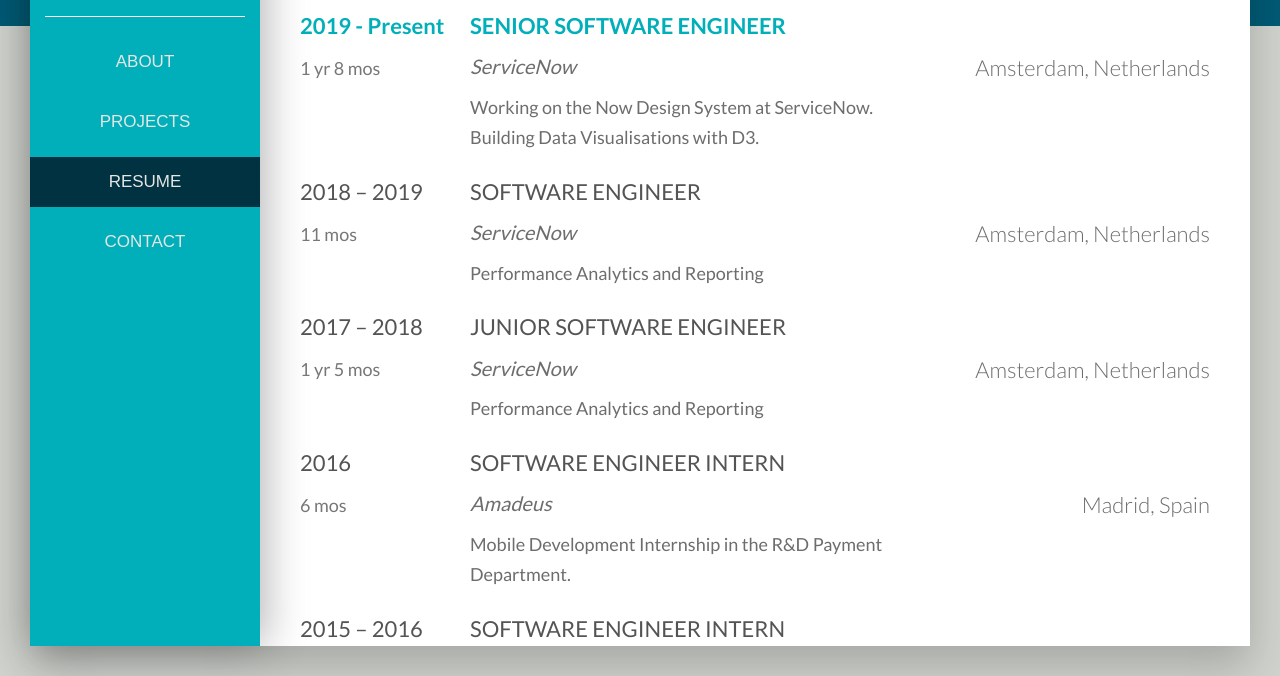
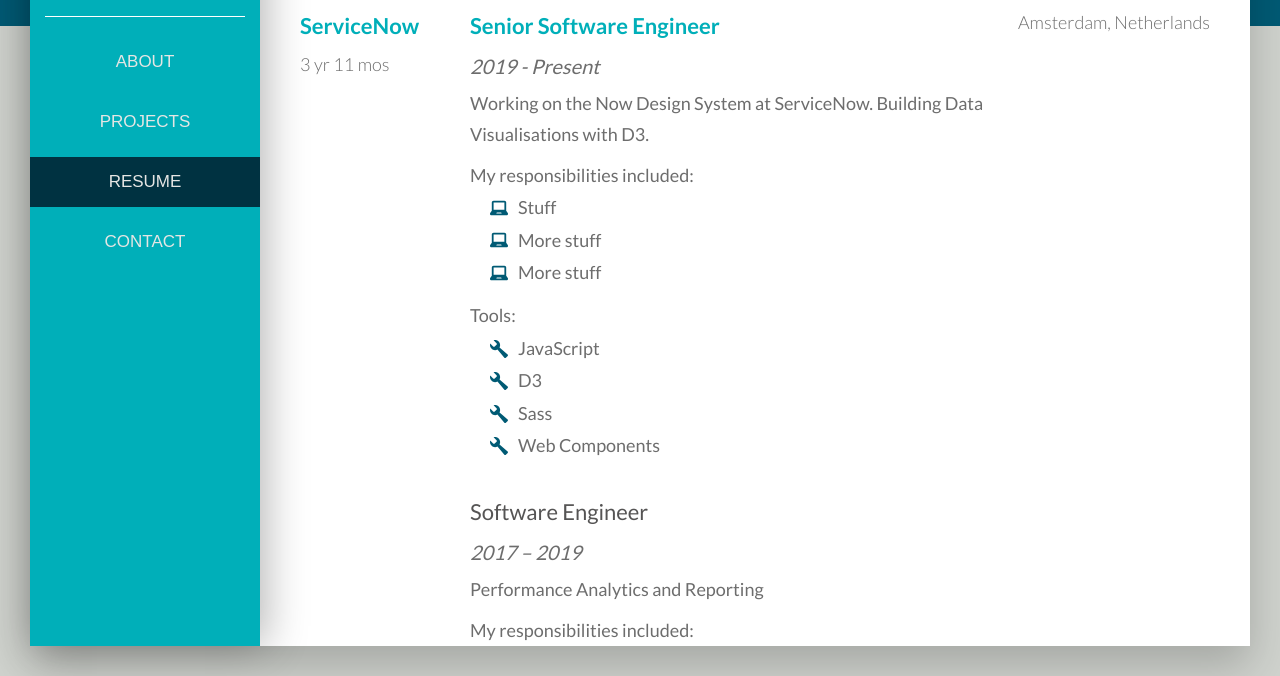
Before and after one commit to jimousse/portfolio, a React app: page / in a window 1280 px wide. Shown: the part 124-800 px from the top of the page. Built offline with nearby package versions, Linux system fonts and the light colour scheme.

Commit message:
polished the resume section

```diff
--- a/package.json
+++ b/package.json
@@ -30,6 +30,7 @@
     "react-hot-loader": "^4.13.0",
     "sass-loader": "^10.1.0",
     "style-loader": "^2.0.0",
+    "url-loader": "^4.1.1",
     "webpack": "^4.41.4",
     "webpack-cli": "^3.3.10",
     "webpack-dev-server": "^3.10.1"
--- a/sass/abstracts/_variables.scss
+++ b/sass/abstracts/_variables.scss
@@ -28,8 +28,8 @@
 $color-dutch-blue: #21468B;
 $color-dutch-white: #fff;
 $color-dutch-red: #AE1C28;
-$color-dutch-orange: #FF4F00;
-$color-dutch-orange-dark: darken(#FF4F00, 5%);
+$color-dutch-orange: #eb7640;
+$color-dutch-orange-dark: darken($color-dutch-orange, 5%);
 
 // FONT
 $default-font-size: 1.6rem;
--- a/sass/components/resume/_education-entry.scss
+++ b/sass/components/resume/_education-entry.scss
@@ -1,50 +1,33 @@
 .education-entry {
-  display: grid;
-  grid-template-columns: 15rem 1fr 25rem;
-  grid-template-rows: auto auto 1fr;
-  grid-row-gap: .2rem;
-  grid-column-gap: 2rem;
-
-  padding: 1rem 0;
+  @include grid-definition;
+  grid-template-areas:
+    "date name location"
+    ". diploma ."
+    ". description .";
 
   &__date {
-    grid-row: 1 / 2;
-    grid-column: 1 / 2;
-    font-size: 2.2rem;
-    color: $color-grey-dark-4;
+    grid-area: date;
+    @include main-style;
   }
 
   &__name {
-    grid-row: 1 / 2;
-    grid-column: 2 / 3;
-    text-transform: uppercase;
-    font-size: 2.2rem;
-    font-weight: 400;
-    color: $color-grey-dark-4;
+    grid-area: name;
+    @include main-style;
   }
 
   &__location {
-    grid-column: 3 / 4;
-    grid-row: 1 / 2;
+    grid-area: location;
+    @include info-style;
     justify-self: end;
-    font-size: 2.2rem;
-    font-weight: 300;
-    color: $color-grey-dark-4;
   }
 
   &__diploma {
-    grid-row: 2 / 3;
-    grid-column: 2 / 3;
-    font-size: 2rem;
-    font-style: italic;
-    color: $color-grey-dark-3;
+    grid-area: diploma;
+    @include main-sub-style;
   }
 
   &__description {
-    grid-row: 3 / 4;
-    grid-column: 2 / 3;
-    color: $color-grey-dark-3;
-    font-size: 1.8rem;
-    word-break: break-word;
+    grid-area: description;
+    @include description-style;
   }
 }
--- a/sass/components/resume/_experience-entry.scss
+++ b/sass/components/resume/_experience-entry.scss
@@ -1,75 +1,75 @@
 .experience-entry {
-  display: grid;
-  grid-template-columns: 15rem 1fr 25rem;
-  grid-template-rows: auto auto 1fr;
-  grid-column-gap: 2rem;
-  grid-row-gap: .5rem;
-
-  padding: 1rem 0;
+  @include grid-definition;
+  grid-template-areas:
+    "company-name title company-location"
+    "duration date ."
+    "none description .";
 
   &__date {
-    grid-row: 1 / 2;
-    grid-column: 1 / 2;
-    font-size: 2.2rem;
-    color: $color-grey-dark-4;
-
-    &.current {
-      color: $color-secondary;
-      font-weight: 700;
-    }
+    grid-area: date;
+    @include main-sub-style;
   }
 
   &__title {
-    grid-row: 1 / 2;
-    grid-column: 2 / 3;
-    font-size: 2.2rem;
-    text-transform: uppercase;
-    color: $color-grey-dark-4;
-
-    &.current {
-      color: $color-secondary;
-      font-weight: 700;
-    }
+    grid-area: title;
+    @include main-style;
   }
 
   &__company-name {
-    grid-row: 2 / 3;
-    grid-column: 2 / 3;
-    font-size: 2rem;
-    font-style: italic;
-    color: $color-grey-dark-3;
+    grid-area: company-name;
+    @include main-style;
   }
 
   &__company-location {
-    grid-row: 2 / 3;
-    grid-column: 3 / 4;
+    grid-area: company-location;
+    @include info-style;
     justify-self: end;
-    font-size: 2.2rem;
-    font-weight: 300;
-    color: $color-grey-dark-3;
-  }
-
-  &__company-logo {
-    grid-row: 2 / 3;
-    grid-column: 2 / 3;
-    align-self: center;
-    height: calc(1.5 * 2.2rem);
   }
 
   &__duration {
-    grid-row: 2 / 3;
-    grid-column: 1 / 2;
-
-    font-size: 1.8rem;
-    align-self: center;
+    grid-area: duration;
+    @include info-style;
     justify-self: start;
   }
 
   &__description {
-    grid-row: 3 / 4;
-    grid-column: 2 / 3;
-    color: $color-grey-dark-3;
-    font-size: 1.8rem;
-    word-break: break-word;
+    grid-area: description;
+    @include description-style;
   }
 }
+
+.tools {
+  margin: 1rem 0;
+
+  &__list {
+    @include list-icon-def;
+    grid-template-columns: repeat(auto-fit, minmax(30rem, 1fr));
+  }
+
+  &__item {
+    @include list-icon-item;
+    &:before {
+      mask-image: url(/img/wrench.svg);
+      -webkit-mask-image: url(/img/wrench.svg);
+      margin-top: .7rem;
+    }
+  }
+}
+
+.responsibilities {
+  margin: 1rem 0;
+
+  &__list {
+    @include list-icon-def;
+    grid-template-columns: 1fr;
+  }
+
+  &__item {
+    @include list-icon-item;
+    &:before {
+      mask-image: url(/img/laptop.svg);
+      -webkit-mask-image: url(/img/laptop.svg);
+      margin-top: .65rem;
+    }
+  }
+}
--- /dev/null
+++ b/sass/components/resume/_resume-common.scss
@@ -0,0 +1,69 @@
+@mixin grid-definition {
+  display: grid;
+  grid-template-columns: 15rem 1fr 20rem;
+  grid-template-rows: auto auto 1fr;
+  grid-column-gap: 2rem;
+  grid-row-gap: .5rem;
+  padding: 1rem 0;
+}
+
+@mixin info-style {
+  font-size: 1.8rem;
+  font-weight: 300;
+  color: $color-grey-dark-3;
+}
+
+@mixin description-style {
+  color: $color-grey-dark-3;
+  font-size: 1.8rem;
+  word-break: break-word;
+}
+
+@mixin main-style {
+  font-size: 2.2rem;
+  color: $color-grey-dark-4;
+
+  &.current {
+    color: $color-secondary;
+    font-weight: 700;
+  }
+}
+
+@mixin main-sub-style {
+  font-size: 2rem;
+  font-style: italic;
+  color: $color-grey-dark-3;
+}
+
+@mixin list-icon-def {
+  list-style: none;
+  padding: 0.2rem 2rem;
+  display: grid;
+  grid-row-gap: .2rem;
+}
+
+@mixin list-icon-item {
+  display: grid;
+  grid-template-columns: min-content 1fr;
+  grid-template-areas: "icon text" ". text";
+  grid-column-gap: 1rem;
+  align-items: start;
+
+  &:before {
+    content: "";
+    display: inline-block;
+    height: 1.8rem;
+    width: 1.8rem;
+    background-color: $color-primary-dark;
+    mask-size: cover;
+    -webkit-mask-size: cover;
+
+    justify-self: center;
+    align-self: center;
+    grid-area: icon;
+  }
+
+  & > span {
+    grid-area: text;
+  }
+}
--- a/sass/main.scss
+++ b/sass/main.scss
@@ -14,6 +14,7 @@
 @import "components/about";
 @import "components/link";
 @import "components/location";
+@import "components/resume/resume-common";
 @import "components/resume/resume-section";
 @import "components/resume/education-entry";
 @import "components/resume/experience-entry";
--- a/src/components/resume/ExperienceEntry.js
+++ b/src/components/resume/ExperienceEntry.js
@@ -1,19 +1,50 @@
 import React from 'react';
 
+const BLOCK_NAME = 'experience-entry';
+const TOOL_LIST_HEADER = 'Tools:';
+const RESP_LIST_HEADER = 'My responsibilities included:';
 export default function ExperienceEntry(props) {
-  const { date, location, description, title, companyName, duration, isCurrent, logo } = props;
-  const BLOCK_NAME = 'experience-entry';
+  const {
+    date,
+    location,
+    description,
+    title,
+    companyName,
+    duration,
+    isCurrent,
+    tools,
+    responsibilities
+  } = props;
   return (
     <div className={BLOCK_NAME}>
       <div className={`${BLOCK_NAME}__date  ${isCurrent ? 'current' : null}`}>{date}</div>
       <div className={`${BLOCK_NAME}__title ${isCurrent ? 'current' : null}`}>{title}</div>
-      <div className={`${BLOCK_NAME}__company-name`}>
+      <div className={`${BLOCK_NAME}__company-name  ${isCurrent ? 'current' : null}`}>
         {companyName}
       </div>
-      {/* <img className={`${BLOCK_NAME}__company-logo`} src={logo} /> */}
-      <div className={`${BLOCK_NAME}__company-location ${isCurrent ? 'current' : null}`}>{location}</div>
+      <div className={`${BLOCK_NAME}__company-location`}>{location}</div>
       <div className={`${BLOCK_NAME}__duration`}>{duration}</div>
-      <p className={`${BLOCK_NAME}__description`}>{description}</p>
+      <div className={`${BLOCK_NAME}__description`}>
+        <p>{description}</p>
+        {responsibilities &&
+        <p className="responsibilities">
+          {RESP_LIST_HEADER}
+        <ul className="responsibilities__list">
+          {responsibilities.map(resp => {
+            return <li className="responsibilities__item"><span>{resp}</span></li>;
+          })}
+        </ul>
+        </p>}
+        {tools &&
+        <p className="tools">
+          {TOOL_LIST_HEADER}
+          <ul className="tools__list">
+            {tools.map(tool => {
+              return <li className="tools__item"><span>{tool}</span></li>;
+            })}
+          </ul>
+        </p>}
+      </div>
     </div>
   );
 }
--- a/src/data/resume.js
+++ b/src/data/resume.js
@@ -29,30 +29,37 @@
     title: 'Senior Software Engineer',
     description: 'Working on the Now Design System at ServiceNow. Building Data Visualisations with D3.',
     location: 'Amsterdam, Netherlands',
-    duration: '1 yr 8 mos',
+    duration: '3 yr 11 mos',
+    responsibilities: [
+      'Stuff',
+      'More stuff',
+      'More stuff'
+    ],
+    tools: [ 'JavaScript', 'D3', 'Sass', 'Web Components' ],
     isCurrent: true
   },
   {
-    date: '2018 – 2019',
-    companyName: 'ServiceNow',
+    date: '2017 – 2019',
     title: 'Software Engineer',
     description: 'Performance Analytics and Reporting',
-    location: 'Amsterdam, Netherlands',
-    duration: '11 mos'
-  },
-  {
-    date: '2017 – 2018',
-    companyName: 'ServiceNow',
-    title: 'Junior Software Engineer',
-    description: 'Performance Analytics and Reporting',
-    location: 'Amsterdam, Netherlands',
-    duration: '1 yr 5 mos'
+    tools: [ 'JavaScript', 'React', 'Redux', 'Webpack', 'Java', 'Highcharts', 'Enzyme', 'Jest' ],
+    responsibilities: [
+      'Stuff',
+      'More stuff',
+      'More stuff'
+    ]
   },
   {
     date: '2016',
     companyName: 'Amadeus',
     title: 'Software Engineer Intern',
     description: 'Mobile Development Internship in the R&D Payment Department.',
+    responsibilities: [
+      'Stuff',
+      'More stuff',
+      'More stuff'
+    ],
+    tools: [ 'JavaScript', 'Ionic', 'PhoneGap', 'Angular', 'Android', 'Java' ],
     location: 'Madrid, Spain',
     duration: '6 mos'
   },
@@ -62,6 +69,12 @@
     title: 'Software Engineer Intern',
     description: 'Worked in the QA team on IBM Decision Optimization on Cloud (DOcloud)',
     location: 'Nice, France',
+    tools: [ 'Python', 'Java',  'Docker' ],
+    responsibilities: [
+      'Stuff',
+      'More stuff',
+      'More stuff'
+    ],
     duration: '6 mos'
   }
 ];
--- a/webpack.config.js
+++ b/webpack.config.js
@@ -20,22 +20,17 @@
         {
           test: /\.(sass|css|scss)$/i,
           use: [
-            {
-              loader: 'style-loader'
-            },
-            {
-              loader: 'css-loader'
-            },
+            { loader: 'style-loader' },
+            { loader: 'css-loader' },
             { loader: 'sass-loader' }
           ]
         },
         {
-          test: /\.(png|jpe?g|gif)$/i,
-          use: [
-            {
-              loader: 'file-loader'
-            }
-          ]
+          test: /\.(png|jpe?g|gif|svg)$/i,
+          loader: "url-loader",
+          options: {
+            limit: 8192
+          }
         }
       ]
     },
```
Also changed, not shown: img/laptop.svg (added), img/wrench.svg (added), 1 other file.
